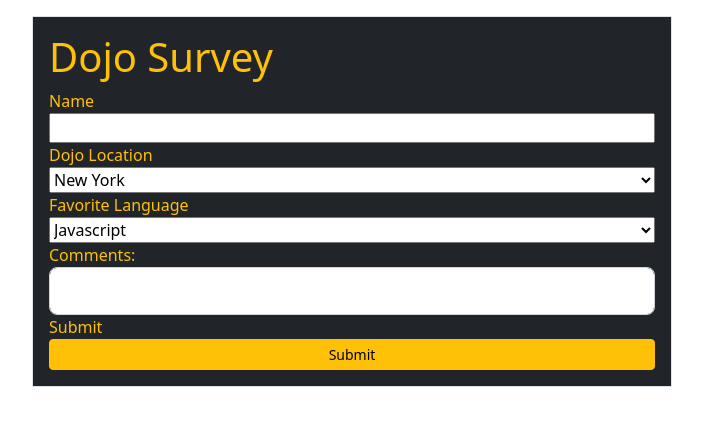
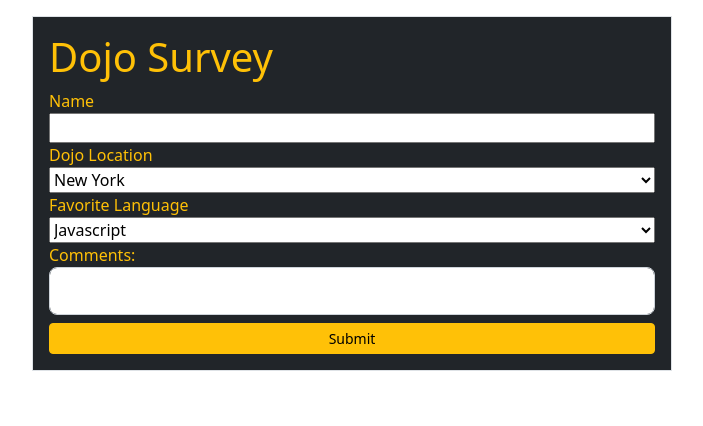
Before and after one commit to Susie-Mars/dojo_survey, a Flask app: page / in a window 1280 px wide. Shown: the top 426 px of the page, without its empty margins (288-991 px from the left). Run offline with Flask 2, Linux system fonts and the light colour scheme.

Commit message:
dojo_survey

```diff
--- a/templates/index.html
+++ b/templates/index.html
@@ -32,9 +32,10 @@
             </select>
             <label for="comments">Comments:</label>
             <input type="text"  class="form-control form-control-lg" name="comments" id="comments"></input>
-            <label for="submit">Submit</label>
-            <input type="submit" value="Submit" class="btn btn-warning btn-sm"></input>
+            <input type="submit" value="Submit" class="btn btn-warning btn-sm mt-2"></input>
         </form>
+
+
     </div>
 </body>
 </html>
```
